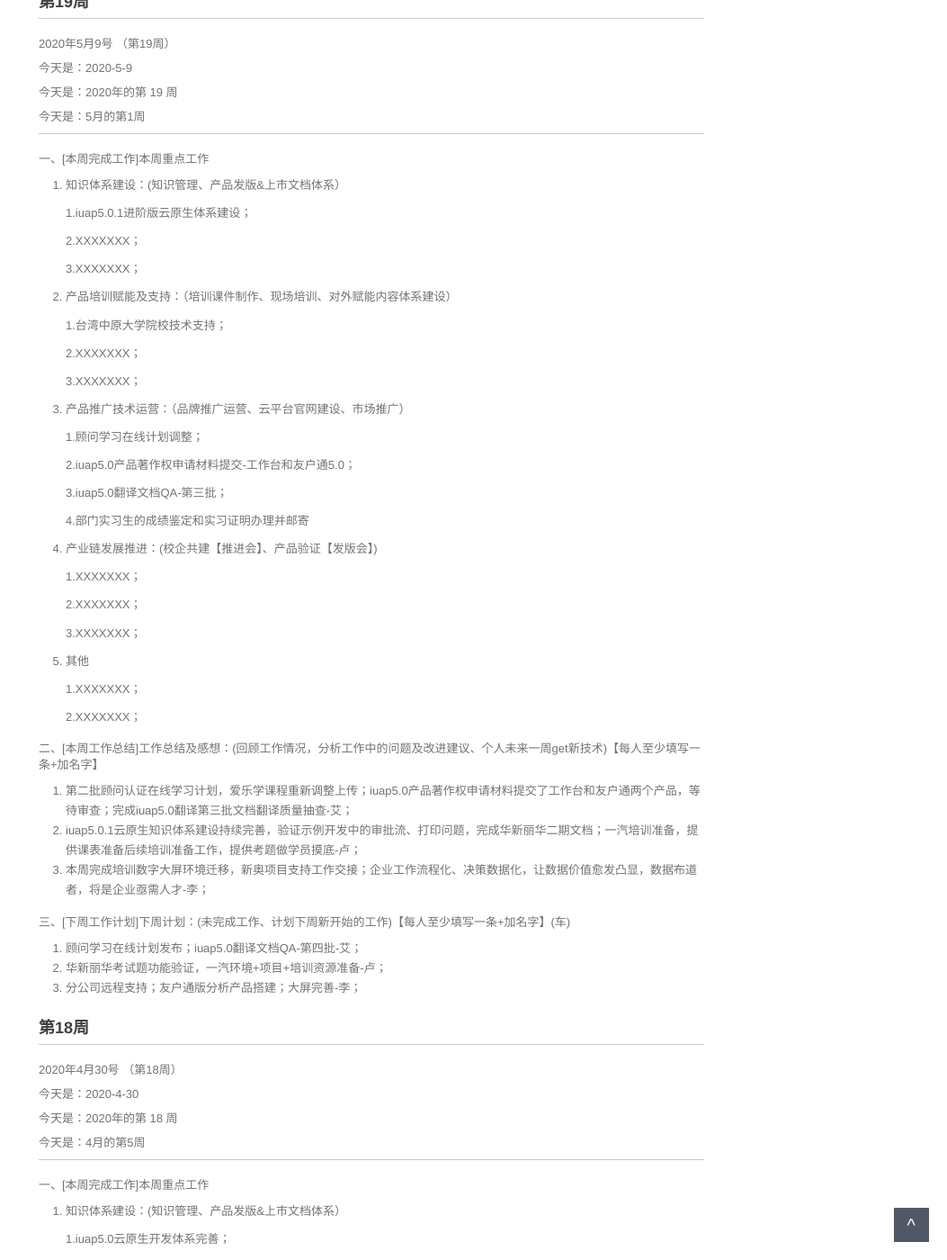
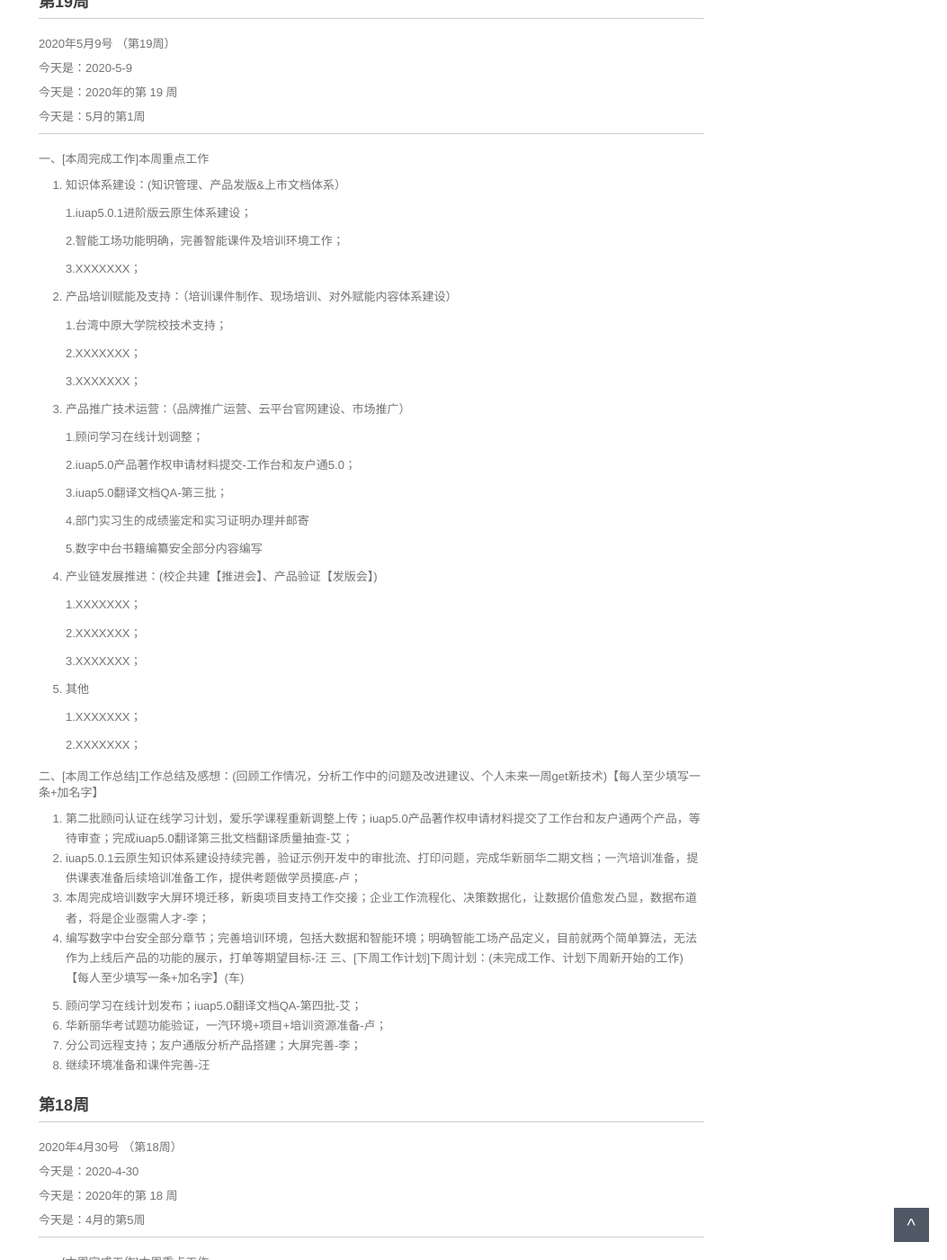
Before and after one commit to walllFlower/blog, a Jekyll site: the page built from 2020-02-28-day_report.md, in a window 1280 px wide and 1400 px high, scrolled down 341 px. Shown: the whole window at 90% size, without its empty margins (227-1280 px from the left). Built offline with Jekyll 4.4.1, drawn with Linux system fonts in a browser that asks for light colours; comment, search, counter and statistics services are not loaded.

Commit message:
Update 2020-02-28-day_report.md

```diff
--- a/2020-02-28-day_report.md
+++ b/2020-02-28-day_report.md
@@ -28,7 +28,7 @@ categories: 技术运营工作周报
 
     1.iuap5.0.1进阶版云原生体系建设；
 
-    2.XXXXXXX；
+    2.智能工场功能明确，完善智能课件及培训环境工作；
 
     3.XXXXXXX；
 
@@ -51,6 +51,8 @@ categories: 技术运营工作周报
 
     4.部门实习生的成绩鉴定和实习证明办理并邮寄
 
+    5.数字中台书籍编纂安全部分内容编写
+
 
 4. 产业链发展推进：(校企共建【推进会】、产品验证【发版会】)
 
@@ -71,12 +73,13 @@ categories: 技术运营工作周报
 1. 第二批顾问认证在线学习计划，爱乐学课程重新调整上传；iuap5.0产品著作权申请材料提交了工作台和友户通两个产品，等待审查；完成iuap5.0翻译第三批文档翻译质量抽查-艾；
 2. iuap5.0.1云原生知识体系建设持续完善，验证示例开发中的审批流、打印问题，完成华新丽华二期文档；一汽培训准备，提供课表准备后续培训准备工作，提供考题做学员摸底-卢；
 3. 本周完成培训数字大屏环境迁移，新奥项目支持工作交接；企业工作流程化、决策数据化，让数据价值愈发凸显，数据布道者，将是企业亟需人才-李；
-
+4. 编写数字中台安全部分章节；完善培训环境，包括大数据和智能环境；明确智能工场产品定义，目前就两个简单算法，无法作为上线后产品的功能的展示，打单等期望目标-汪
 三、[下周工作计划]下周计划：(未完成工作、计划下周新开始的工作)【每人至少填写一条+加名字】(车)
 
 1. 顾问学习在线计划发布；iuap5.0翻译文档QA-第四批-艾；
 2. 华新丽华考试题功能验证，一汽环境+项目+培训资源准备-卢；
 3. 分公司远程支持；友户通版分析产品搭建；大屏完善-李；
+4. 继续环境准备和课件完善-汪
 
 
 
```
